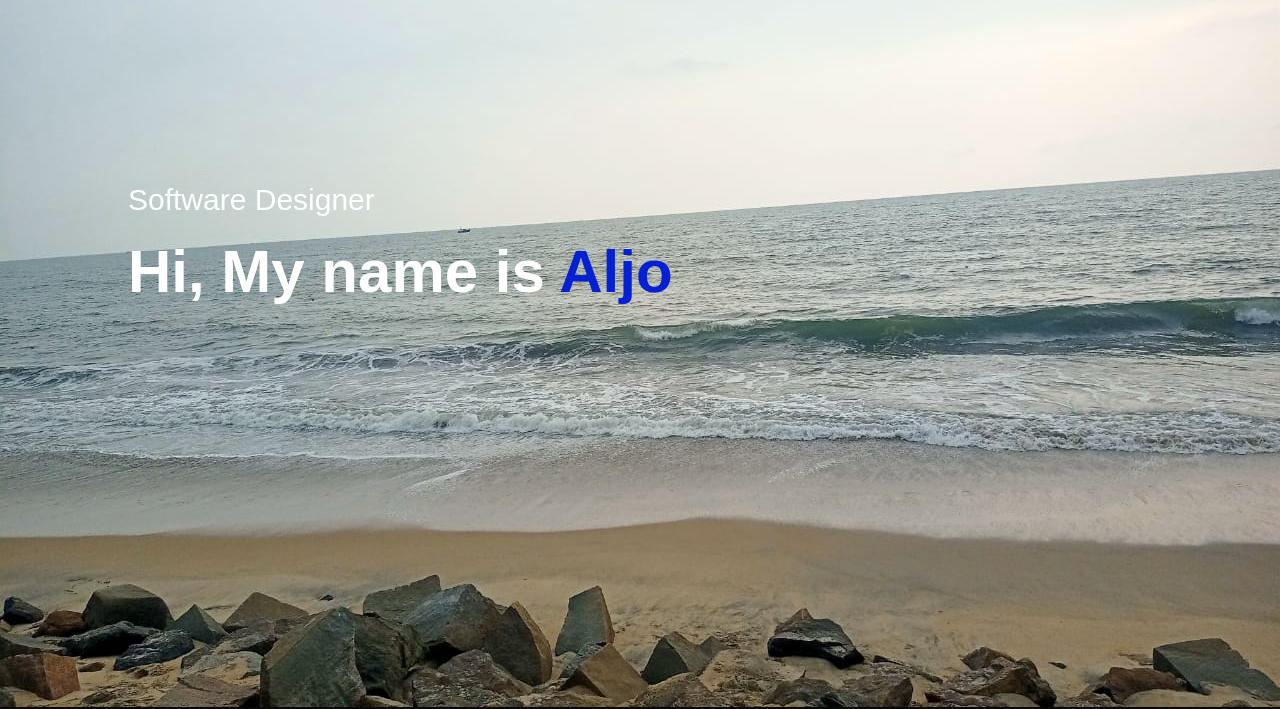
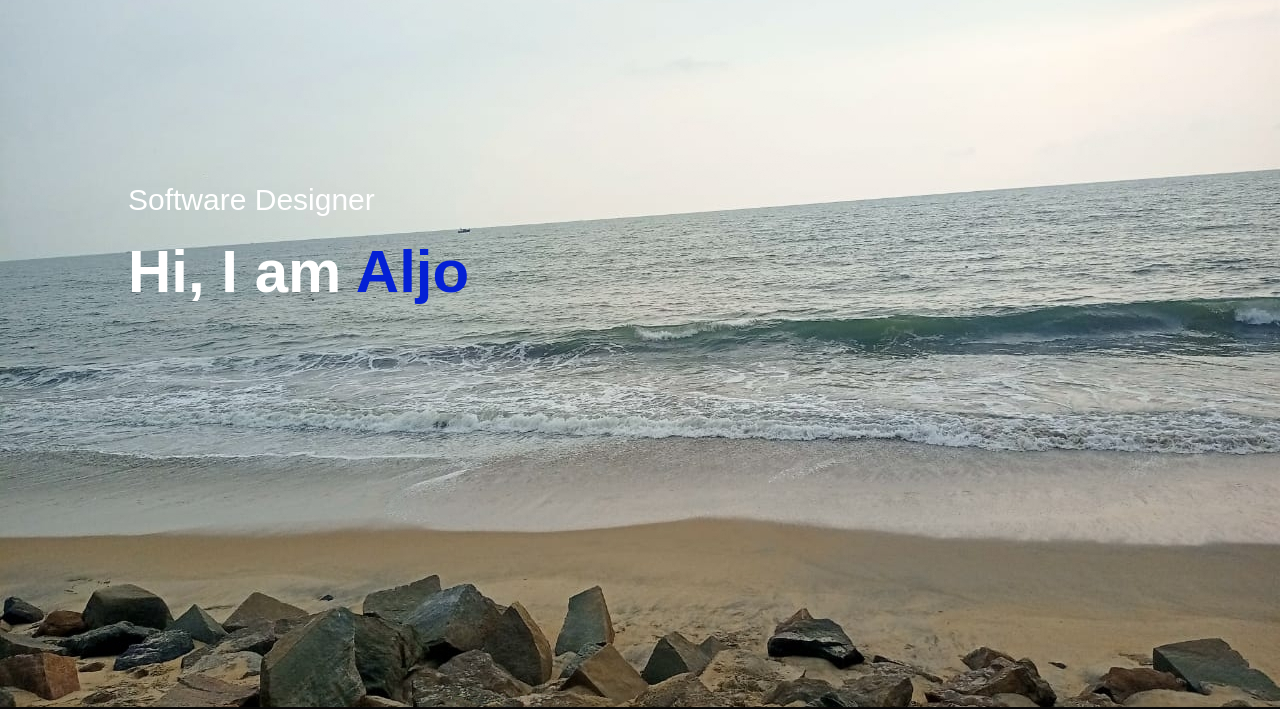
Before and after one commit to Aljo-5/Portfolio, a plain HTML site: page index.html in a window 1280 px wide. Shown: the part 93-802 px from the top of the page. Drawn offline with Linux system fonts and the light colour scheme.

Commit message:
index.html

```diff
--- a/index.html
+++ b/index.html
@@ -25,7 +25,7 @@
                 </nav>
                 <div class ="header-text">
                     <p>Software Designer</p>
-                    <h1>Hi, My name is <span>Aljo </span></h1>
+                    <h1>Hi, I am <span>Aljo </span></h1>
                 </div>
             </div>
            </div>
```
